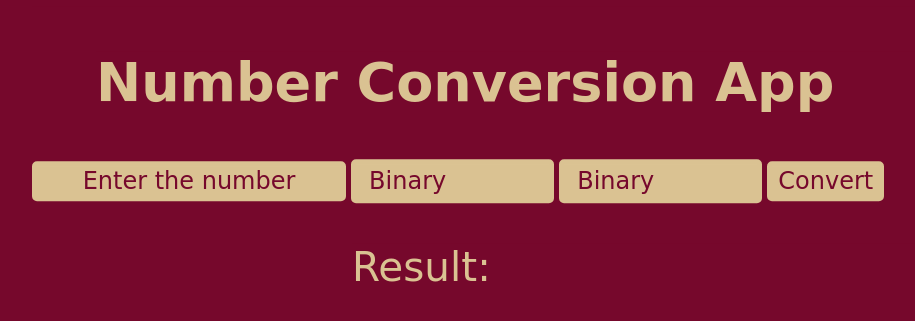
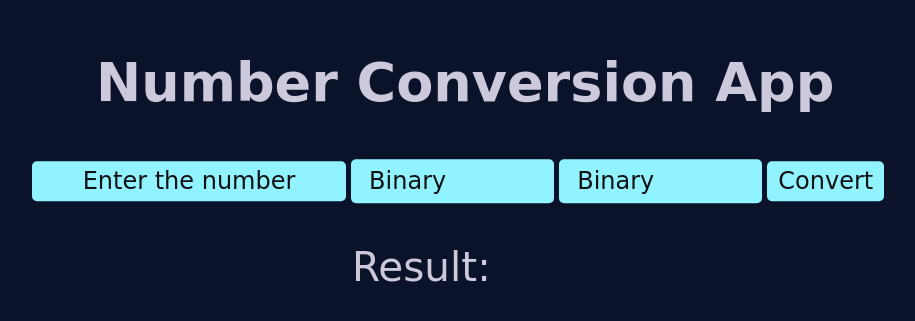
Before and after one commit to aaravzer/aaravzer.github.com, a plain HTML site: page index.html in a window 1280 px wide. Shown: the part 231-552 px from the top of the page, without its empty margins (96-1011 px from the left). Drawn offline with nearby package versions, Linux system fonts and the light colour scheme; a web font is replaced by a local one.

Commit message:
Update index.html

```diff
--- a/index.html
+++ b/index.html
@@ -13,9 +13,9 @@
         /* Set the default font for the page to Unbounded */
         font-family: 'Unbounded', cursive;
         /* Set the default background color to yellow */
-        background-color: #76082C;
+        background-color: #0B132B;
         /* Set the default text color to dark grey */
-        color: #DAC292;
+        color: #CCC9DC;
       }
 
 
@@ -83,27 +83,27 @@ body {
         /* Set the font size for the select element to 150% */
         font-size: 150%;
         /* Set the border for the select element to 5px solid dark grey */
-        border: 5px solid  #DAC292;
+        border: 5px solid  #90F3FF;
         /* Reset the default margin for the select element */
         margin: 0;
         /* Hide the default appearance of the select element in Webkit-based browsers */
         -webkit-appearance: none;
         /* Set the border radius for the select element to 5px */
         border-radius: 5px;
-        background-color: #DAC292;
-        color: #76082C;
+        background-color: #90F3FF;
+        color: #121113;
       }
 
       option,
       input,
       optgroup {
         transition-duration: 0.7s;
-        background-color: #DAC292;
-        color: #76082C;
+        background-color: #90F3FF;
+        color: #121113;
         /* Set the font size for option, input, and optgroup elements to 150% */
         font-size: 150%;
         /* Set the border for option, input, and optgroup elements to 5px solid dark grey */
-        border: 5px solid  #DAC292;
+        border: 5px solid  #90F3FF;
         /* Set the border radius for option, input, and optgroup elements to 5px */
         border-radius: 5px;
         /* Set the position of option, input, and optgroup elements to relative */
@@ -118,11 +118,11 @@ body {
         /* Set the text alignment for placeholder text to center */
         text-align: center;
         /* Set the color of placeholder text to dark grey */
-        color: #76082C;
+        color: #121113;
       }
       input:hover {
-          color: #DAC292;
-       background-color: #76082C;
+          color: #121113;
+       background-color: #90F3FF;
       }
     </style>
     <title>Number Conversion App</title>
```
